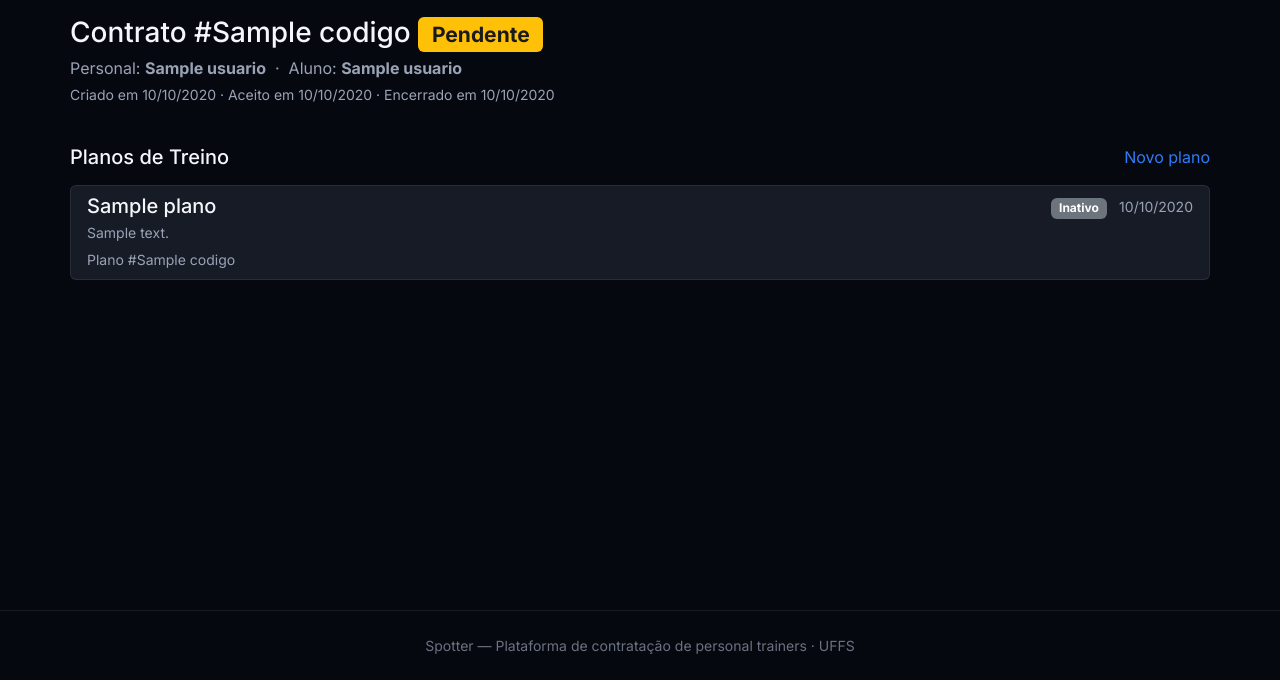
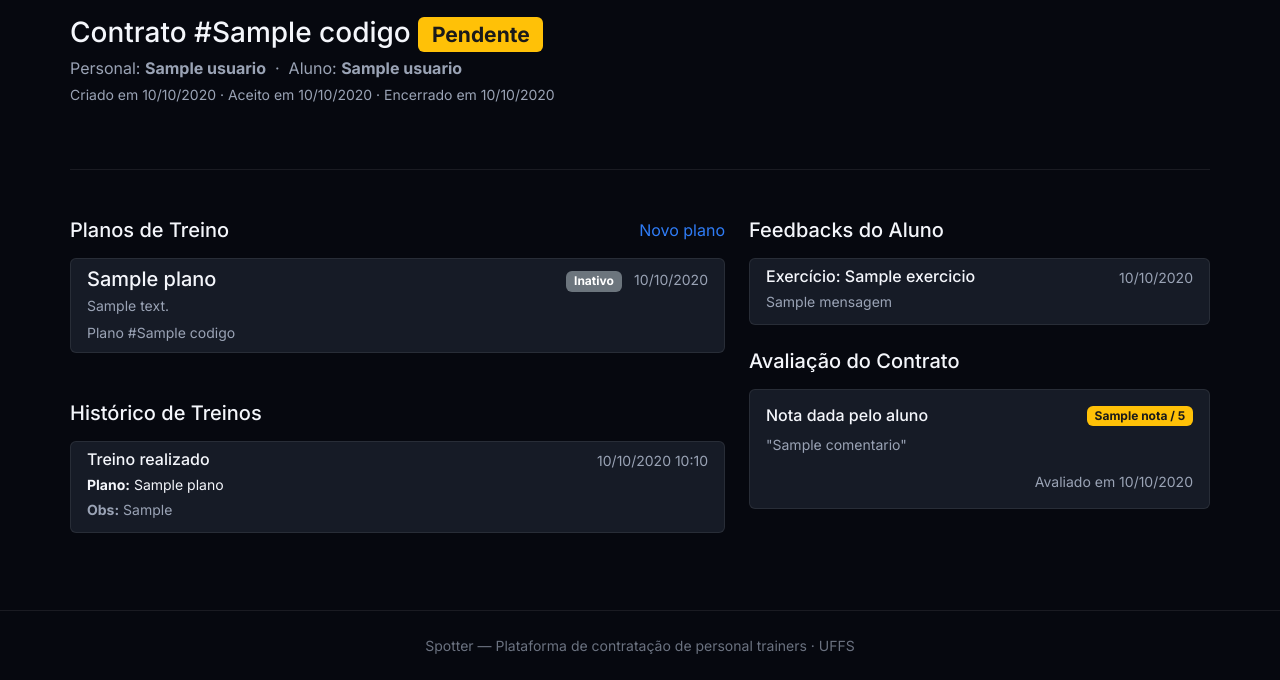
Before and after one commit to brunodms/spotter, a Django app: template core/templates/core/contrato_detalhe.html in a window 1280 px wide. Shown: the part 120-800 px from the top of the page. Run offline with Django 3.2, Linux system fonts and the light colour scheme; the template is opened without the code that fills it: most values are stand-ins (such as "Sample title", 1, 10 or a date in 2020).

Commit message:
ajustados detalhes dos contratos

```diff
--- a/core/templates/core/contrato_detalhe.html
+++ b/core/templates/core/contrato_detalhe.html
@@ -41,6 +41,11 @@
         {% endif %}
     </div>
 
+    <hr class="my-5">
+
+    <div class="row">
+        <!-- Coluna Esquerda: Planos -->
+        <div class="col-lg-7 mb-4">
             <div class="d-flex align-items-center justify-content-between mb-3">
                 <h2 class="h5 mb-0">Planos de Treino</h2>
                 <a href="{% url 'core:personal_plano_create' %}?contrato={{ contrato.pk }}" class="btn-outline-color btn-outline-blue">
@@ -75,5 +80,77 @@
             <p class="text-muted">Nenhum plano de treino criado para este contrato.</p>
             {% endif %}
 
+            <div class="mt-5">
+                <h2 class="h5 mb-3">Histórico de Treinos</h2>
+                {% if historicos %}
+                <div class="list-group">
+                    {% for h in historicos %}
+                    <div class="list-group-item">
+                        <div class="d-flex w-100 justify-content-between">
+                            <h6 class="mb-1">Treino realizado</h6>
+                            <small class="text-muted">{{ h.realizado_em|date:"d/m/Y H:i" }}</small>
+                        </div>
+                        <p class="mb-1 small">
+                            <strong>Plano:</strong> {{ h.plano.nome|default:"N/A" }}
+                        </p>
+                        {% if h.observacoes_aluno %}
+                        <p class="mb-1 text-muted small"><strong>Obs:</strong> {{ h.observacoes_aluno }}</p>
+                        {% endif %}
+                    </div>
+                    {% endfor %}
+                </div>
+                {% else %}
+                <p class="text-muted">O aluno ainda não registrou nenhum treino.</p>
+                {% endif %}
+            </div>
+        </div>
+
+        <!-- Coluna Direita: Feedbacks e Avaliação -->
+        <div class="col-lg-5 mb-4">
+            <h2 class="h5 mb-3">Feedbacks do Aluno</h2>
+            {% if feedbacks %}
+            <div class="list-group mb-4">
+                {% for f in feedbacks %}
+                <div class="list-group-item">
+                    <div class="d-flex w-100 justify-content-between">
+                        <h6 class="mb-1">
+                            {% if f.exercicio %}
+                                Exercício: {{ f.exercicio.nome }}
+                            {% elif f.sessao %}
+                                Sessão: {{ f.sessao.nome }}
+                            {% else %}
+                                Plano: {{ f.plano.nome }}
+                            {% endif %}
+                        </h6>
+                        <small class="text-muted">{{ f.criado_em|date:"d/m/Y" }}</small>
+                    </div>
+                    <p class="mb-1 small text-muted">{{ f.mensagem }}</p>
+                </div>
+                {% endfor %}
+            </div>
+            {% else %}
+            <p class="text-muted mb-4">O aluno ainda não enviou feedbacks para este contrato.</p>
+            {% endif %}
+
+            {% if avaliacao_contrato %}
+            <h2 class="h5 mb-3">Avaliação do Contrato</h2>
+            <div class="card">
+                <div class="card-body">
+                    <h6 class="card-title d-flex justify-content-between align-items-center">
+                        Nota dada pelo aluno
+                        <span class="badge bg-warning text-dark">{{ avaliacao_contrato.nota }} / 5 <i class="bi bi-star-fill"></i></span>
+                    </h6>
+                    {% if avaliacao_contrato.comentario %}
+                    <p class="card-text small text-muted mt-2">"{{ avaliacao_contrato.comentario }}"</p>
+                    {% endif %}
+                    <p class="card-text small text-end mb-0 text-muted">
+                        Avaliado em {{ avaliacao_contrato.criado_em|date:"d/m/Y" }}
+                    </p>
+                </div>
+            </div>
+            {% endif %}
+        </div>
+    </div>
+
 </div>
 {% endblock %}
```
Also changed, not shown: core/views/contrato.py (+16 -0 lines). Lines whose indentation alone changed are shown as unchanged.
